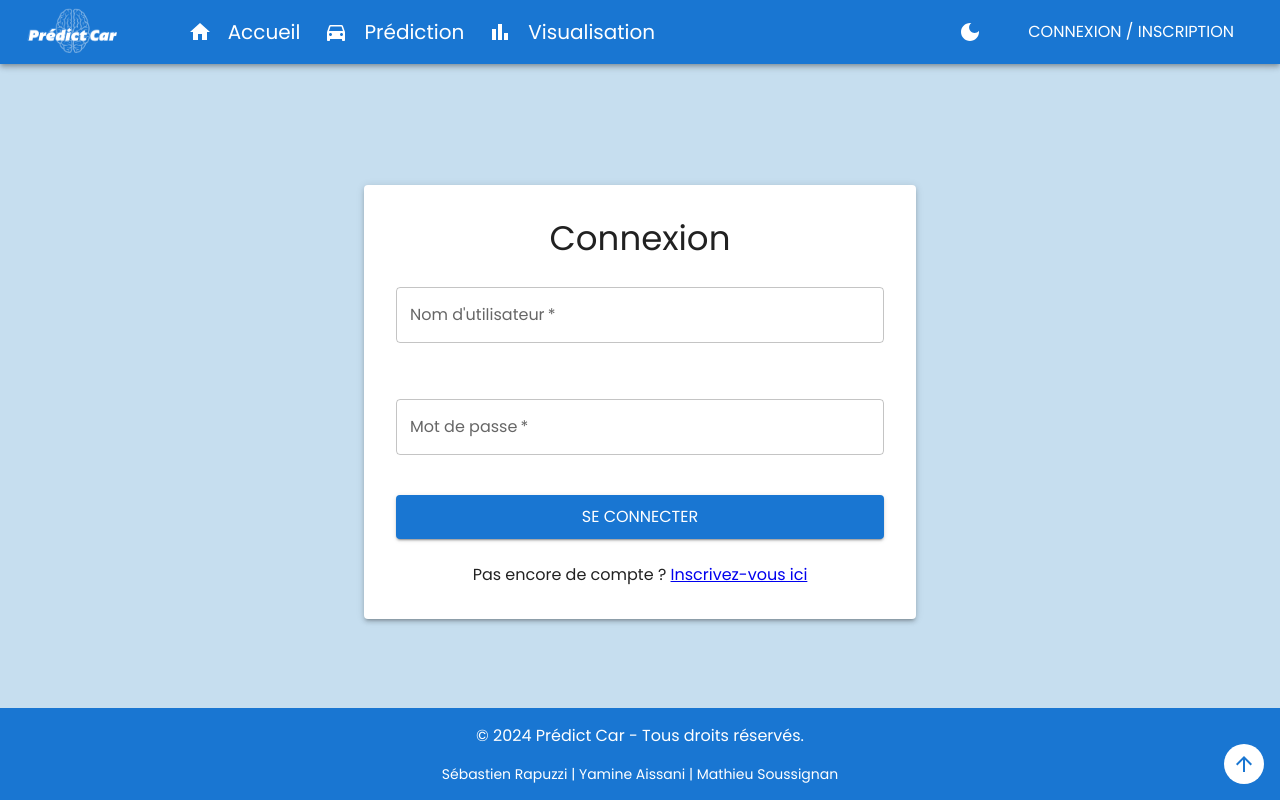
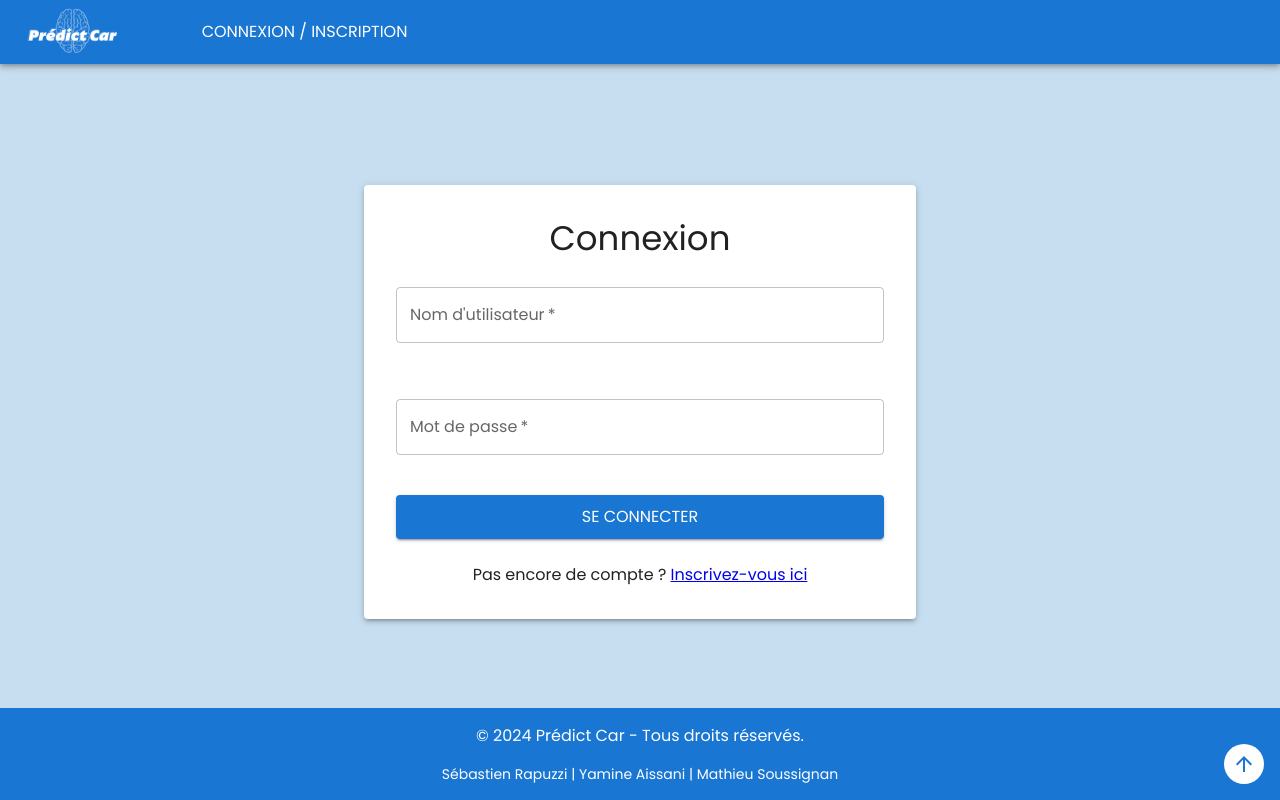
Before and after one commit to Mathieu-Soussignan/voiture_occasions_frontend, a React (Vite) app in the folder voiture-prediction/: page /login in a window 1280 px wide. Built offline with nearby package versions, Linux system fonts and the light colour scheme.

Commit message:
Update NavBar.jsx

```diff
--- a/voiture-prediction/src/pages/NavBar.jsx
+++ b/voiture-prediction/src/pages/NavBar.jsx
@@ -6,8 +6,6 @@ import HomeIcon from '@mui/icons-material/Home';
 import DirectionsCarIcon from '@mui/icons-material/DirectionsCar';
 import BarChartIcon from '@mui/icons-material/BarChart';
 import ArrowUpwardIcon from '@mui/icons-material/ArrowUpward';
-import LightModeIcon from '@mui/icons-material/LightMode';
-import DarkModeIcon from '@mui/icons-material/DarkMode';
 import { useState } from 'react';
 import { useAuth } from '../hooks/useAuth';
 
@@ -43,6 +41,7 @@ export default function NavBar({ darkMode, setDarkMode }) {
             <img src={logo} alt="Prédict Car Logo" style={{ height: '50px', marginRight: '60px' }} />
           </Link>
 
+          {isLoggedIn && (
             <Box sx={{ display: 'flex', gap: 2, flexGrow: 1 }}>
               <Link to="/" style={{ color: 'inherit', textDecoration: 'none', display: 'flex', alignItems: 'center' }}>
                 <IconButton color="inherit" sx={{ mr: 1 }}>
@@ -63,11 +62,14 @@ export default function NavBar({ darkMode, setDarkMode }) {
                 <Typography variant="h6">Visualisation</Typography>
               </Link>
             </Box>
+          )}
 
           {/* Toggle Dark/Light Mode */}
-          <IconButton color="inherit" onClick={handleToggleTheme} sx={{ mr: 2 }}>
-            {darkMode ? <LightModeIcon /> : <DarkModeIcon />}
+          {isLoggedIn && (
+            <IconButton color="inherit" onClick={handleToggleTheme}>
+              {darkMode ? '🌙' : '☀️'}
             </IconButton>
+          )}
 
           {/* Bouton Connexion/Déconnexion */}
           {isLoggedIn ? (
```
Lines whose indentation alone changed are shown as unchanged.
